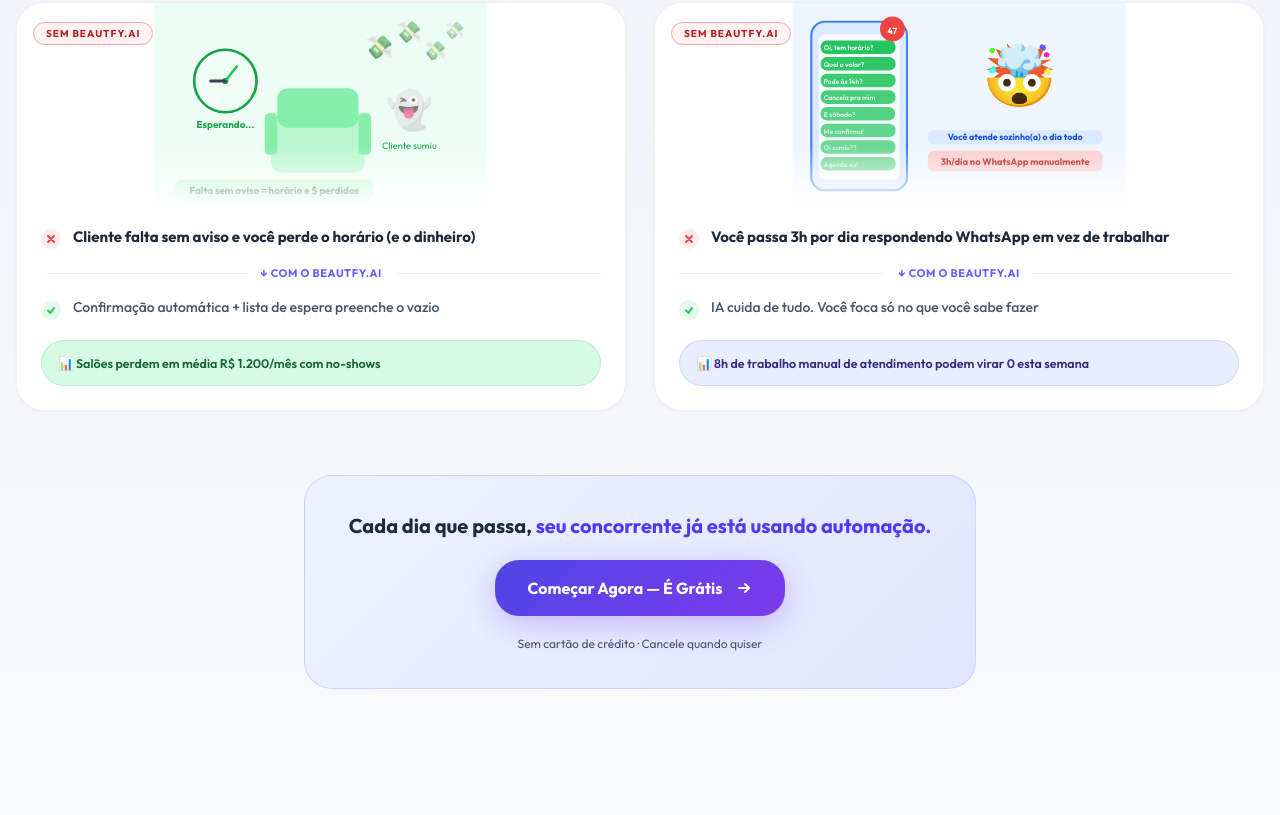
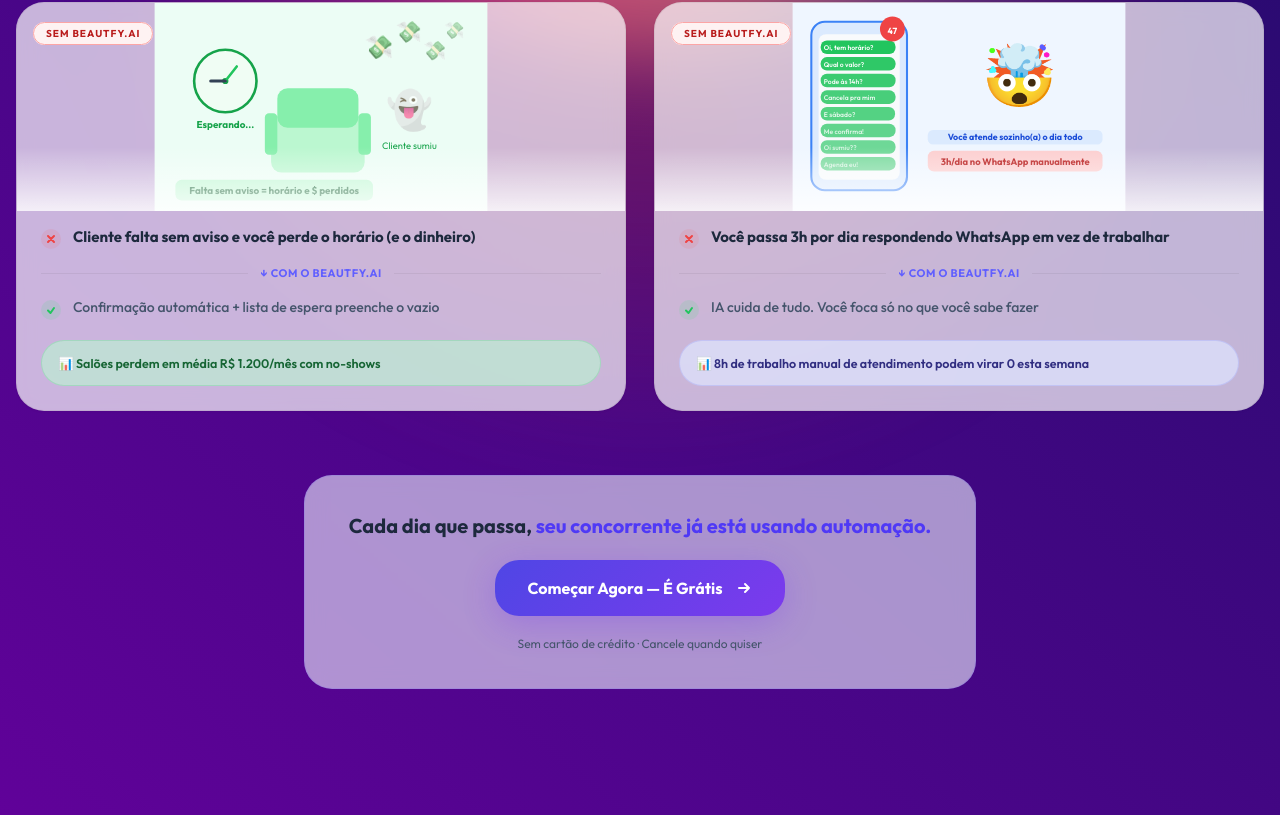
Before and after one commit to kokimotoprojetos/agendamentofacil, a Next.js app: page / in a window 1280 px wide. Shown: the part 1545-2360 px from the top of the page. Built offline with nearby package versions, Linux system fonts and the light colour scheme.

Commit message:
feat: integrate BackgroundGradientAnimation and applied to landing page

```diff
--- a/src/app/page.tsx
+++ b/src/app/page.tsx
@@ -3,10 +3,12 @@
 import { Features } from '@/components/landing/Features';
 import { Footer } from '@/components/landing/Footer';
 import { BrandLogo } from '@/components/ui/BrandLogo';
+import { BackgroundGradientAnimation } from '@/components/ui/background-gradient-animation';
 
 export default function LandingPage() {
   return (
-    <div className="min-h-screen selection:bg-indigo-500/30">
+    <BackgroundGradientAnimation containerClassName="!h-auto !min-h-screen">
+      <div className="relative z-50 selection:bg-indigo-500/30">
         <nav className="fixed top-6 left-1/2 -translate-x-1/2 z-50 w-[90%] max-w-5xl">
           <div className="glass rounded-2xl px-6 py-4 flex items-center justify-between shadow-lg shadow-black/5">
             <a href="#">
@@ -30,5 +32,6 @@
 
         <Footer />
       </div>
+    </BackgroundGradientAnimation>
   );
 }
--- a/src/components/landing/Features.tsx
+++ b/src/components/landing/Features.tsx
@@ -185,8 +185,7 @@
     return (
         <section
             id="features"
-            className="py-32 relative overflow-hidden"
-            style={{ background: 'linear-gradient(180deg, #f8fafc 0%, #f1f5f9 50%, #f8fafc 100%)' }}
+            className="py-32 relative overflow-hidden bg-transparent"
         >
             <div className="container px-4 mx-auto relative">
                 {/* Header */}
@@ -222,7 +221,8 @@
                                 onMouseLeave={() => setHovered(null)}
                                 className="relative rounded-3xl overflow-hidden group"
                                 style={{
-                                    background: 'white',
+                                    background: 'rgba(255, 255, 255, 0.7)',
+                                    backdropFilter: 'blur(10px)',
                                     border: `1.5px solid ${isHovered ? card.borderColor : 'rgba(0,0,0,0.06)'}`,
                                     boxShadow: isHovered ? `0 8px 30px rgba(0,0,0,0.08)` : '0 1px 3px rgba(0,0,0,0.04)',
                                     transform: isHovered ? 'scale(1.02)' : 'scale(1)',
@@ -242,7 +242,7 @@
                                 <div className="relative h-52 overflow-hidden">
                                     <Scene />
                                     <div className="absolute bottom-0 left-0 right-0 h-16"
-                                        style={{ background: 'linear-gradient(to top, white, transparent)' }} />
+                                        style={{ background: 'linear-gradient(to top, rgba(255,255,255,0.8), transparent)' }} />
                                     <div className="absolute top-4 left-4">
                                         <span className="px-3 py-1 rounded-full text-[10px] font-bold uppercase tracking-widest border"
                                             style={{ background: '#fef2f2', color: '#b91c1c', borderColor: '#fca5a5', borderWidth: 1 }}>
@@ -299,7 +299,8 @@
                 <div className="text-center">
                     <div className="inline-flex flex-col items-center gap-5 px-8 py-9 rounded-3xl max-w-2xl mx-auto w-full"
                         style={{
-                            background: 'linear-gradient(135deg, #eef2ff 0%, #e0e7ff 100%)',
+                            background: 'rgba(238, 242, 255, 0.6)',
+                            backdropFilter: 'blur(10px)',
                             border: '1.5px solid rgba(99,102,241,0.2)',
                         }}>
                         <GlowingEffect
--- a/src/components/landing/Footer.tsx
+++ b/src/components/landing/Footer.tsx
@@ -3,7 +3,7 @@
 
 export const Footer = () => {
     return (
-        <footer className="py-20 border-t border-slate-200 bg-white/50">
+        <footer className="py-20 border-t border-slate-200 bg-white/30 backdrop-blur-md">
             <div className="container px-4 mx-auto">
                 <div className="flex flex-wrap -mx-4">
                     <div className="w-full px-4 mb-12 lg:w-1/2 lg:mb-0">
--- /dev/null
+++ b/src/components/ui/background-gradient-animation.tsx
@@ -0,0 +1,192 @@
+"use client";
+import { cn } from "@/lib/utils";
+import { useEffect, useRef, useState } from "react";
+
+export const BackgroundGradientAnimation = ({
+    gradientBackgroundStart = "rgb(108, 0, 162)",
+    gradientBackgroundEnd = "rgb(0, 17, 82)",
+    firstColor = "18, 113, 255",
+    secondColor = "221, 74, 255",
+    thirdColor = "100, 220, 255",
+    fourthColor = "200, 50, 50",
+    fifthColor = "180, 180, 50",
+    pointerColor = "140, 100, 255",
+    size = "80%",
+    blendingValue = "hard-light",
+    children,
+    className,
+    interactive = true,
+    containerClassName,
+}: {
+    gradientBackgroundStart?: string;
+    gradientBackgroundEnd?: string;
+    firstColor?: string;
+    secondColor?: string;
+    thirdColor?: string;
+    fourthColor?: string;
+    fifthColor?: string;
+    pointerColor?: string;
+    size?: string;
+    blendingValue?: string;
+    children?: React.ReactNode;
+    className?: string;
+    interactive?: boolean;
+    containerClassName?: string;
+}) => {
+    const interactiveRef = useRef<HTMLDivElement>(null);
+
+    const [curX, setCurX] = useState(0);
+    const [curY, setCurY] = useState(0);
+    const [tgX, setTgX] = useState(0);
+    const [tgY, setTgY] = useState(0);
+    useEffect(() => {
+        document.body.style.setProperty(
+            "--gradient-background-start",
+            gradientBackgroundStart
+        );
+        document.body.style.setProperty(
+            "--gradient-background-end",
+            gradientBackgroundEnd
+        );
+        document.body.style.setProperty("--first-color", firstColor);
+        document.body.style.setProperty("--second-color", secondColor);
+        document.body.style.setProperty("--third-color", thirdColor);
+        document.body.style.setProperty("--fourth-color", fourthColor);
+        document.body.style.setProperty("--fifth-color", fifthColor);
+        document.body.style.setProperty("--pointer-color", pointerColor);
+        document.body.style.setProperty("--size", size);
+        document.body.style.setProperty("--blending-value", blendingValue);
+    }, [
+        gradientBackgroundStart,
+        gradientBackgroundEnd,
+        firstColor,
+        secondColor,
+        thirdColor,
+        fourthColor,
+        fifthColor,
+        pointerColor,
+        size,
+        blendingValue,
+    ]);
+
+    useEffect(() => {
+        function move() {
+            if (!interactiveRef.current) {
+                return;
+            }
+            setCurX(curX + (tgX - curX) / 20);
+            setCurY(curY + (tgY - curY) / 20);
+            interactiveRef.current.style.transform = `translate(${Math.round(
+                curX
+            )}px, ${Math.round(curY)}px)`;
+        }
+
+        move();
+    }, [tgX, tgY, curX, curY]);
+
+    const handleMouseMove = (event: React.MouseEvent<HTMLDivElement>) => {
+        if (interactiveRef.current) {
+            const rect = interactiveRef.current.getBoundingClientRect();
+            setTgX(event.clientX - rect.left);
+            setTgY(event.clientY - rect.top);
+        }
+    };
+
+    const [isSafari, setIsSafari] = useState(false);
+    useEffect(() => {
+        setIsSafari(/^((?!chrome|android).)*safari/i.test(navigator.userAgent));
+    }, []);
+
+    return (
+        <div
+            className={cn(
+                "h-screen w-screen relative overflow-hidden top-0 left-0 bg-[linear-gradient(40deg,var(--gradient-background-start),var(--gradient-background-end))]",
+                containerClassName
+            )}
+        >
+            <svg className="hidden">
+                <defs>
+                    <filter id="blurMe">
+                        <feGaussianBlur
+                            in="SourceGraphic"
+                            stdDeviation="10"
+                            result="blur"
+                        />
+                        <feColorMatrix
+                            in="blur"
+                            mode="matrix"
+                            values="1 0 0 0 0  0 1 0 0 0  0 0 1 0 0  0 0 0 18 -8"
+                            result="goo"
+                        />
+                        <feBlend in="SourceGraphic" in2="goo" />
+                    </filter>
+                </defs>
+            </svg>
+            <div className={cn("relative z-10", className)}>{children}</div>
+            <div
+                className={cn(
+                    "gradients-container absolute inset-0 blur-lg",
+                    isSafari ? "blur-2xl" : "[filter:url(#blurMe)_blur(40px)]"
+                )}
+            >
+                <div
+                    className={cn(
+                        `absolute [background:radial-gradient(circle_at_center,_var(--first-color)_0,_var(--first-color)_50%)_no-repeat]`,
+                        `[mix-blend-mode:var(--blending-value)] w-[var(--size)] h-[var(--size)] top-[calc(50%-var(--size)/2)] left-[calc(50%-var(--size)/2)]`,
+                        `[transform-origin:center_center]`,
+                        `animate-first`,
+                        `opacity-100`
+                    )}
+                ></div>
+                <div
+                    className={cn(
+                        `absolute [background:radial-gradient(circle_at_center,_rgba(var(--second-color),_0.8)_0,_rgba(var(--second-color),_0)_50%)_no-repeat]`,
+                        `[mix-blend-mode:var(--blending-value)] w-[var(--size)] h-[var(--size)] top-[calc(50%-var(--size)/2)] left-[calc(50%-var(--size)/2)]`,
+                        `[transform-origin:calc(50%-400px)]`,
+                        `animate-second`,
+                        `opacity-100`
+                    )}
+                ></div>
+                <div
+                    className={cn(
+                        `absolute [background:radial-gradient(circle_at_center,_rgba(var(--third-color),_0.8)_0,_rgba(var(--third-color),_0)_50%)_no-repeat]`,
+                        `[mix-blend-mode:var(--blending-value)] w-[var(--size)] h-[var(--size)] top-[calc(50%-var(--size)/2)] left-[calc(50%-var(--size)/2)]`,
+                        `[transform-origin:calc(50%+400px)]`,
+                        `animate-third`,
+                        `opacity-100`
+                    )}
+                ></div>
+                <div
+                    className={cn(
+                        `absolute [background:radial-gradient(circle_at_center,_rgba(var(--fourth-color),_0.8)_0,_rgba(var(--fourth-color),_0)_50%)_no-repeat]`,
+                        `[mix-blend-mode:var(--blending-value)] w-[var(--size)] h-[var(--size)] top-[calc(50%-var(--size)/2)] left-[calc(50%-var(--size)/2)]`,
+                        `[transform-origin:calc(50%-200px)]`,
+                        `animate-fourth`,
+                        `opacity-70`
+                    )}
+                ></div>
+                <div
+                    className={cn(
+                        `absolute [background:radial-gradient(circle_at_center,_rgba(var(--fifth-color),_0.8)_0,_rgba(var(--fifth-color),_0)_50%)_no-repeat]`,
+                        `[mix-blend-mode:var(--blending-value)] w-[var(--size)] h-[var(--size)] top-[calc(50%-var(--size)/2)] left-[calc(50%-var(--size)/2)]`,
+                        `[transform-origin:calc(50%-800px)_calc(50%+800px)]`,
+                        `animate-fifth`,
+                        `opacity-100`
+                    )}
+                ></div>
+
+                {interactive && (
+                    <div
+                        ref={interactiveRef}
+                        onMouseMove={handleMouseMove}
+                        className={cn(
+                            `absolute [background:radial-gradient(circle_at_center,_rgba(var(--pointer-color),_0.8)_0,_rgba(var(--pointer-color),_0)_50%)_no-repeat]`,
+                            `[mix-blend-mode:var(--blending-value)] w-full h-full -top-1/2 -left-1/2`,
+                            `opacity-70`
+                        )}
+                    ></div>
+                )}
+            </div>
+        </div>
+    );
+};
```
Also changed, not shown: src/app/globals.css (+48 -0 lines). Lines whose indentation alone changed are shown as unchanged.
